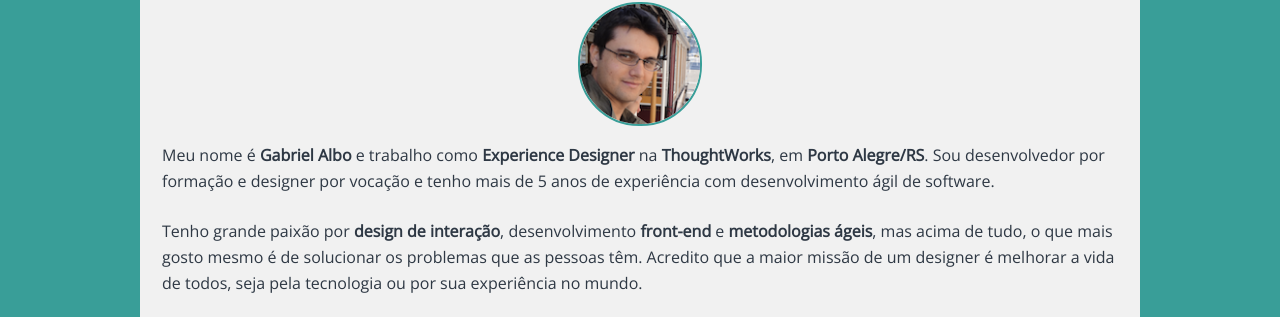
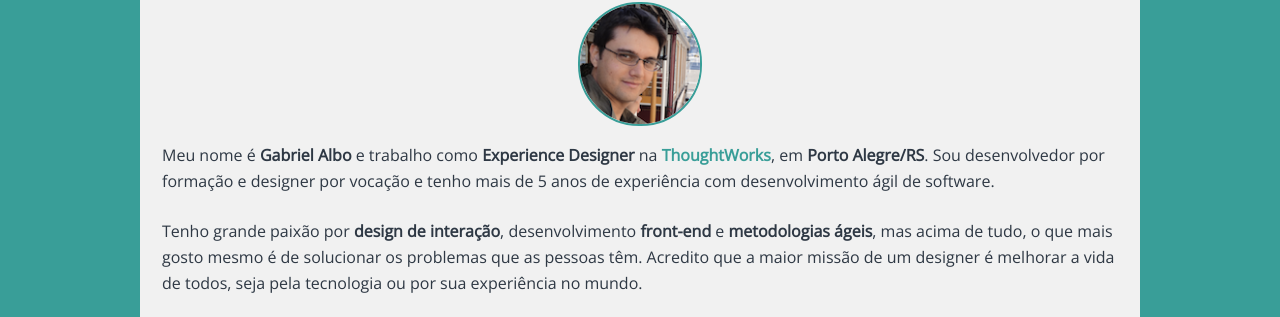
Before and after one commit to albogabriel/gabrielalbo.com, a Jekyll site: the page built from about/index.html, in a window 1280 px wide. Shown: the part 89-406 px from the top of the page. Built offline with Jekyll 4.4.1, drawn with Linux system fonts in a browser that asks for light colours; Markdown is read by kramdown in place of the engine named in the settings.

Commit message:
Adding link style to page-container; adding link to thoughtworks site and my codepen in the 1st post

```diff
--- a/_posts/2013-11-9-5-whys.markdown
+++ b/_posts/2013-11-9-5-whys.markdown
@@ -21,6 +21,6 @@
 
 Além dos posts e das informações de contato, pretendo também incluir trabalhos que já fiz e experimentos variados.
 
-Construí esse site usando, basicamente, [Jekyll](http://jekyllrb.com/), [Sass](http://sass-lang.com/)/[Compass](http://compass-style.org/), [Foundation](http://foundation.zurb.com/) e [Normalize](http://necolas.github.io/normalize.css/); estou hospedando-o no github pages e tentando tornar o processo de deploy o mais rápido possível, visando favorecer o continuous design/improvement. Os experimentos, que em sua maioria serão tirados do meu codepen, serão prioritariamente feitos em HTML5 + CSS3, mas meu background de desenvolvedor, fatalmente, vai me fazer querer brincar com JavaScript e/ou Ruby, ocasionalmente.
+Construí esse site usando, basicamente, [Jekyll](http://jekyllrb.com/), [Sass](http://sass-lang.com/)/[Compass](http://compass-style.org/), [Foundation](http://foundation.zurb.com/) e [Normalize](http://necolas.github.io/normalize.css/); estou hospedando-o no github pages e tentando tornar o processo de deploy o mais rápido possível, visando favorecer o continuous design/improvement. Os experimentos, que em sua maioria serão tirados do [meu codepen](http://codepen.io/albogabriel/), serão prioritariamente feitos em HTML5 + CSS3, mas meu background de desenvolvedor, fatalmente, vai me fazer querer brincar com JavaScript e/ou Ruby, ocasionalmente.
 
 Todo [feedback](https://mail.google.com/mail?view=cm&tf=0&to=gabriel@albo.com.br) é bem-vindo :) Espero seu retorno.
--- a/_sass/screen.scss
+++ b/_sass/screen.scss
@@ -181,7 +181,7 @@
   font-size: 80%;
 }
 
-.post, .back-to-index {
+.post, .back-to-index, .page-container {
   a, a:visited {
     color: $darker-green;
   }
--- a/about/index.html
+++ b/about/index.html
@@ -10,7 +10,7 @@
 			</div><br>
 		<span>
 		<p>
-			Meu nome é <b>Gabriel Albo</b> e trabalho como <b>Experience Designer</b> na <b>ThoughtWorks</b>, em <b>Porto Alegre/RS</b>. Sou desenvolvedor por formação e designer por vocação e tenho mais de 5 anos de experiência com desenvolvimento ágil de software.
+			Meu nome é <b>Gabriel Albo</b> e trabalho como <b>Experience Designer</b> na <a href="http://www.thoughtworks.com"><b>ThoughtWorks</b></a>, em <b>Porto Alegre/RS</b>. Sou desenvolvedor por formação e designer por vocação e tenho mais de 5 anos de experiência com desenvolvimento ágil de software.
 		</p>
 		<p>
 			Tenho grande paixão por <b>design de interação</b>, desenvolvimento <b>front-end</b> e <b>metodologias ágeis</b>, mas acima de tudo, o que mais gosto mesmo é de solucionar os problemas que as pessoas têm. Acredito que a maior missão de um designer é melhorar a vida de todos, seja pela tecnologia ou por sua experiência no mundo.
--- a/css/screen.css
+++ b/css/screen.css
@@ -262,11 +262,11 @@
 }
 
 /* line 185, ../_sass/screen.scss */
-.post a, .post a:visited, .back-to-index a, .back-to-index a:visited {
+.post a, .post a:visited, .back-to-index a, .back-to-index a:visited, .page-container a, .page-container a:visited {
   color: #399e98;
 }
 /* line 189, ../_sass/screen.scss */
-.post a:hover, .back-to-index a:hover {
+.post a:hover, .back-to-index a:hover, .page-container a:hover {
   color: #97d9d5;
 }
 
```
